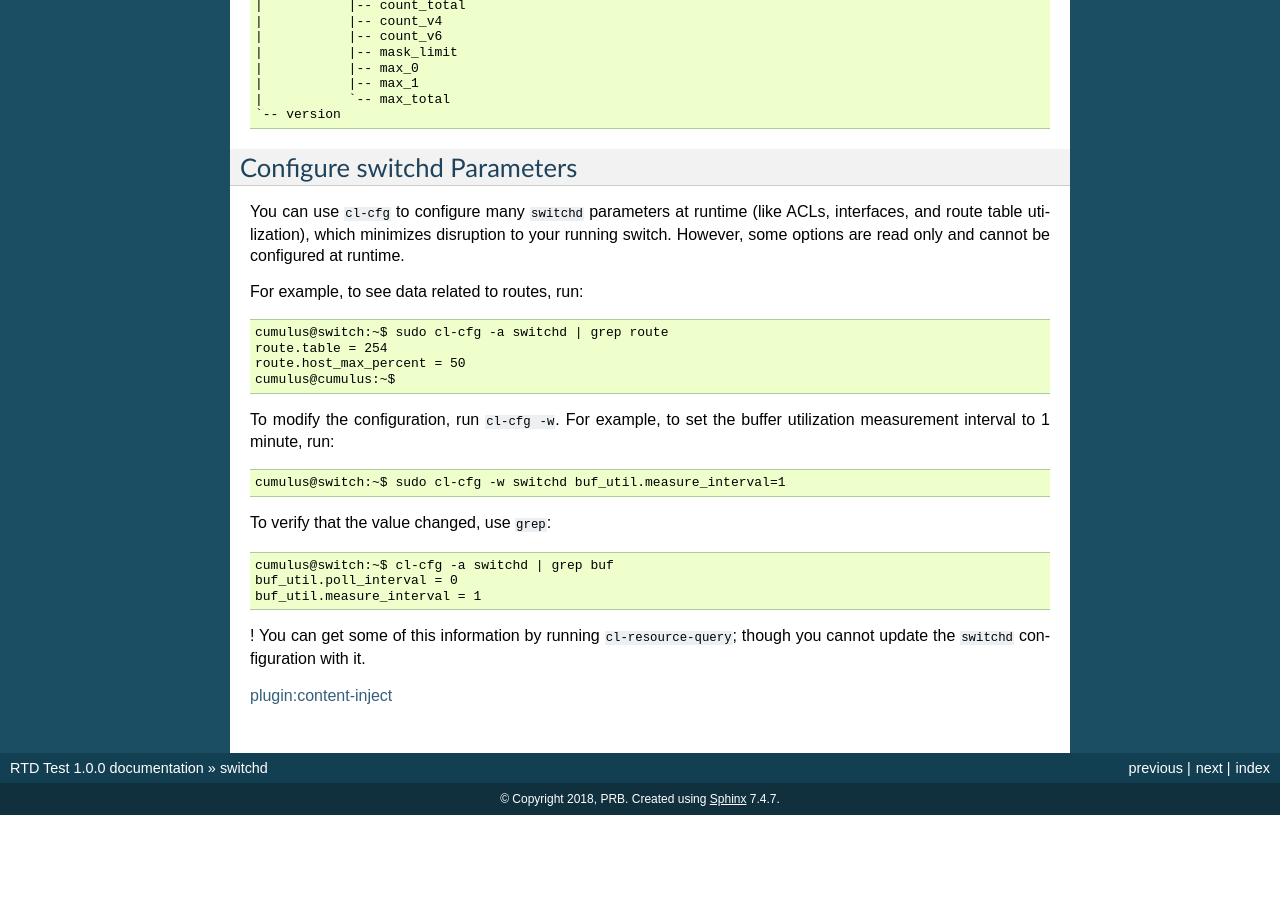
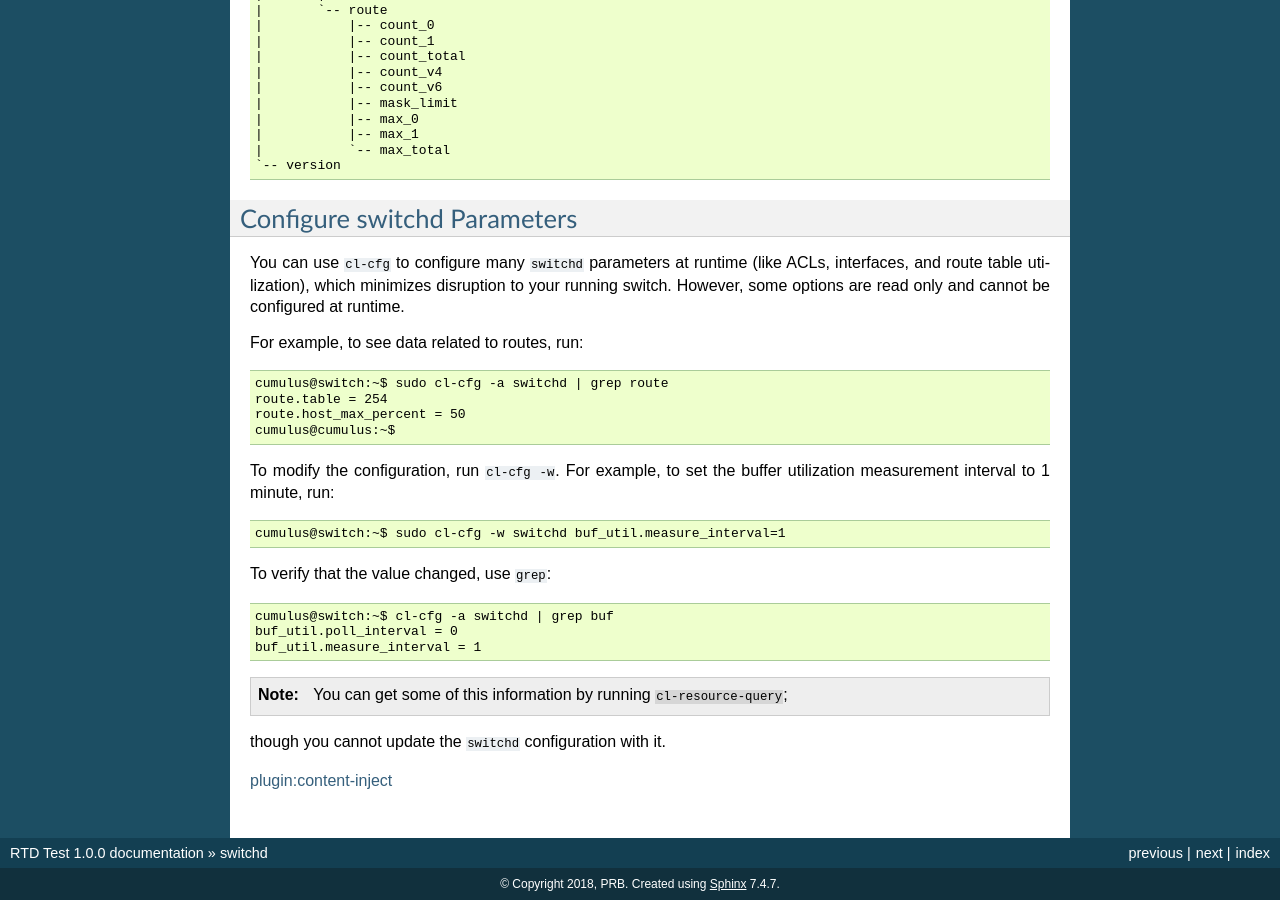
Before and after one commit to desertmonkey/RTDtestRST, a Sphinx documentation site: the page built from docs/system-configuration/switchd/index.rst, in a window 1280 px wide and 900 px high, scrolled down 1291 px. Built offline with Sphinx 7.4.7, drawn with Linux system fonts in a browser that asks for light colours; before the commit the page ends 2106 px from its top, so only the background shows below that; some of the changed lines change nothing that is shown; some of the changed text lies outside the part shown.

Commit message:
MD > RST formatting

```diff
--- a/docs/system-configuration/switchd/index.rst
+++ b/docs/system-configuration/switchd/index.rst
@@ -9,13 +9,11 @@
 The ``switchd`` configuration is stored in
 ``/etc/cumulus/switchd.conf``.
 
-Contents
---------
-
-[TOC]
+.. contents:: Contents
+   :depth: 2
 
 The switchd File System
------------------------
+=======================
 
 ``switchd`` also exports a file system, mounted on ``/cumulus/switchd``,
 that presents all the ``switchd`` configuration options as a series of
@@ -90,7 +88,7 @@
     `-- version
 
 Configure switchd Parameters
-----------------------------
+============================
 
 You can use ``cl-cfg`` to configure many \ ``switchd`` parameters at
 runtime (like ACLs, interfaces, and route table utilization), which
@@ -121,7 +119,7 @@
     buf_util.poll_interval = 0
     buf_util.measure_interval = 1
 
-! You can get some of this information by running ``cl-resource-query``;
+.. note:: You can get some of this information by running ``cl-resource-query``;
 though you cannot update the ``switchd`` configuration with it.
 
 `plugin:content-inject <restart-switchd>`__
```
